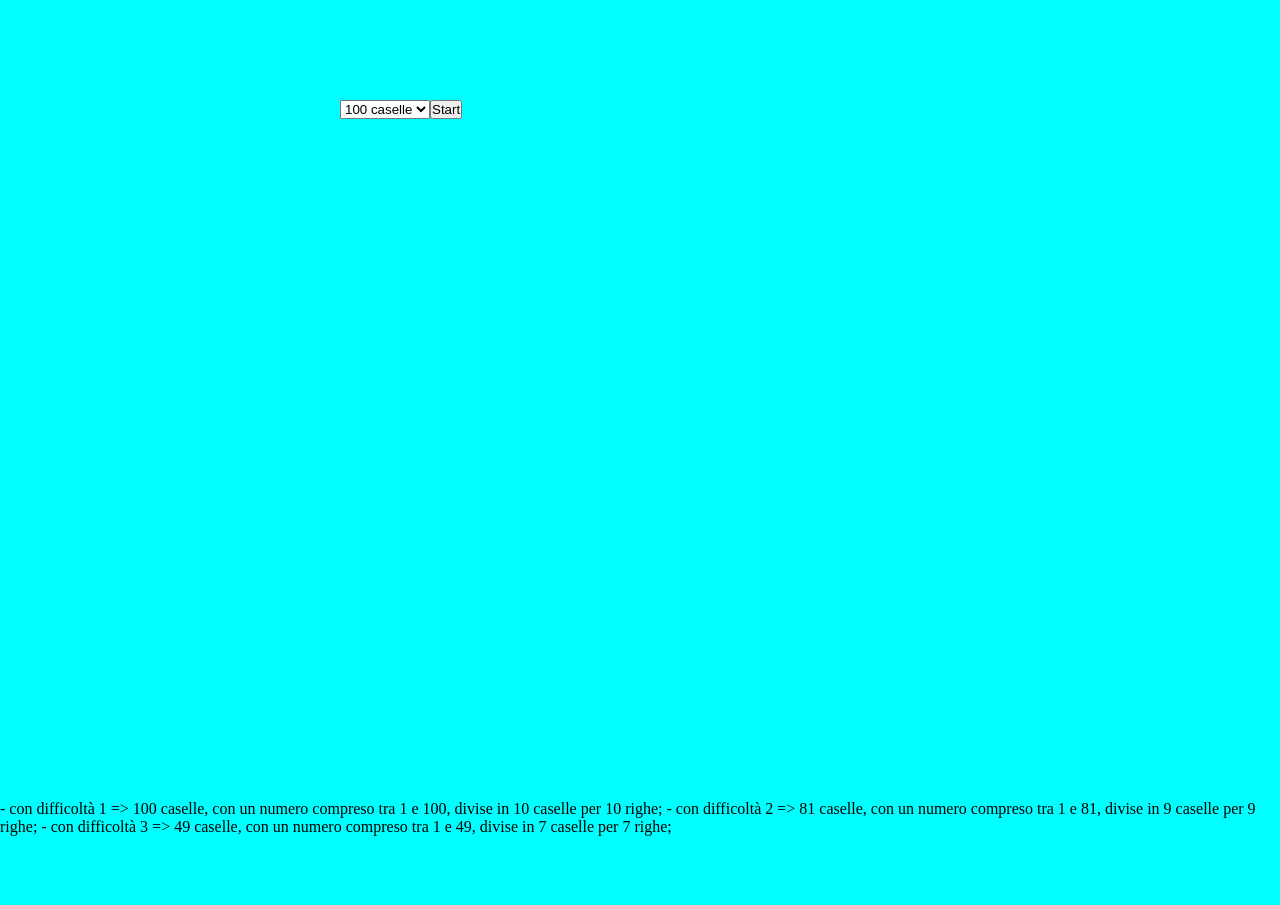
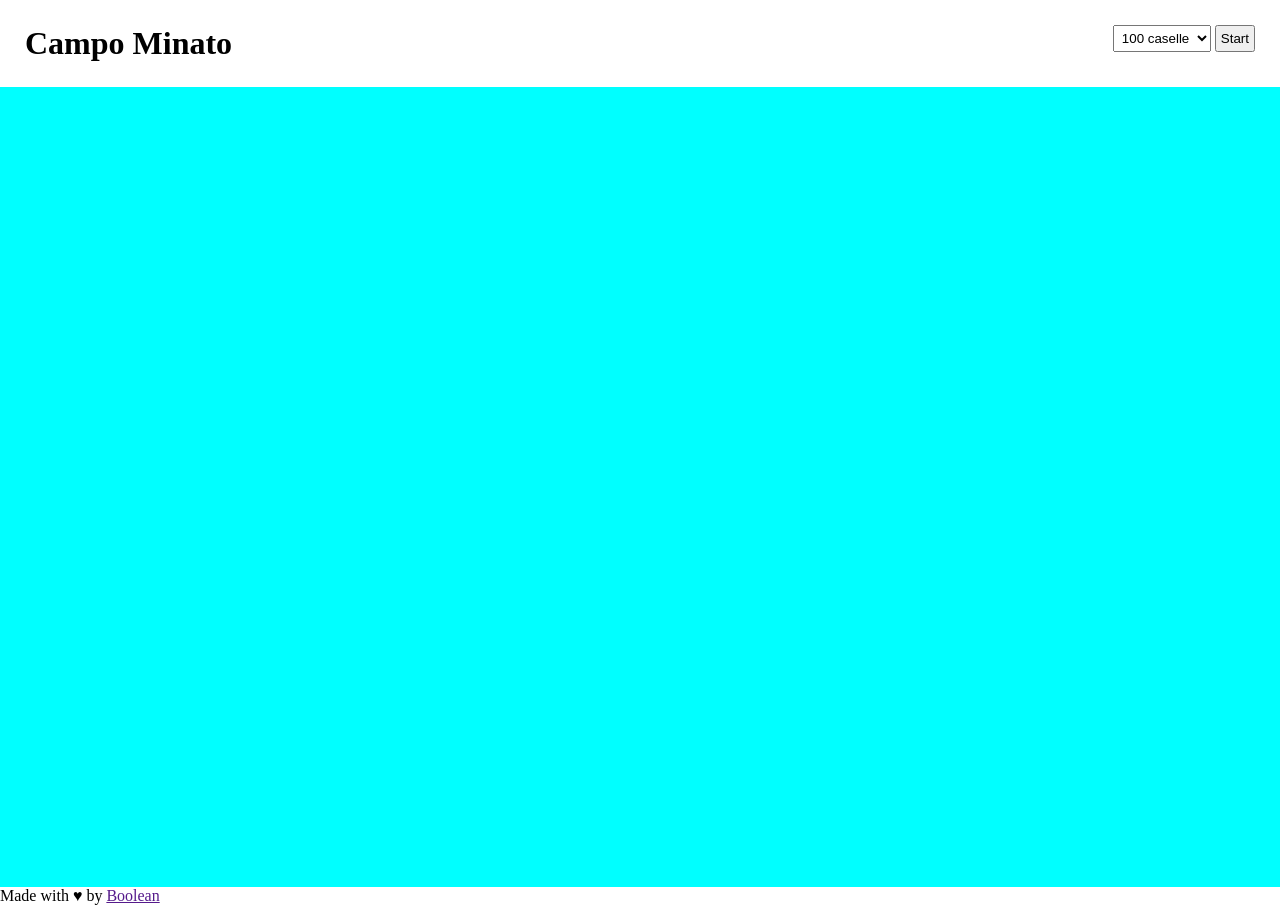
Before and after one commit to mikzanco/js-campominato-grid, a plain HTML site: page index.html in a window 1280 px wide. Before the commit the page ends 836 px from the top, so only its background shows below. Drawn offline with Linux system fonts and the light colour scheme.

Commit message:
[add] header and footer

```diff
--- a/css/style.css
+++ b/css/style.css
@@ -6,7 +6,28 @@
 
 body{
 
+    background-color: rgb(255, 255, 255);
+}
+
+header{
+    display: flex;
+    justify-content: space-between;
+}
+
+header #dificult, #start{
+    padding: 4px;
+}
+
+main{
     background-color: aqua;
+}
+
+.logo{
+    margin: 25px;
+}
+
+.object{
+    margin: 25px;
 }
 
 .main-wrapper{
@@ -34,3 +55,8 @@ body{
     border: 2px solid white;
     cursor: pointer;
 }
+
+
+footer{
+    display: flex;
+}
--- a/index.html
+++ b/index.html
@@ -8,9 +8,11 @@
     <title>Griglia Campo Minato</title>
 </head>
 <body>
-
-    <div class="main-wrapper">
-        <div class="container">
+    <header>
+        <div class="logo">
+            <h1>Campo Minato</h1>
+        </div>
+        <div class="object">
             <select  name="difficoltà" id="dificult">
                 <option value="100">100 caselle</option>
                 <option value="81">81 caselle</option>
@@ -18,12 +20,24 @@
             </select>
             <button id="start">Start</button>
         </div>
-    </div>
+    </header>
+    <main>
+        <div class="main-wrapper">
+            <div class="container">
 
+            </div>
+        </div>
+    </main>
+
+    <footer>
+        <div>
+            <p>Made with &hearts; by <a href="">Boolean</a></p>
+        </div>
+    </footer>
     <script src="js/script.js"></script>
 </body>
 </html>
 
-- con difficoltà 1 => 100 caselle, con un numero compreso tra 1 e 100, divise in 10 caselle per 10 righe;
+<!-- - con difficoltà 1 => 100 caselle, con un numero compreso tra 1 e 100, divise in 10 caselle per 10 righe;
 - con difficoltà 2 => 81 caselle, con un numero compreso tra 1 e 81, divise in 9 caselle per 9 righe;
-- con difficoltà 3 => 49 caselle, con un numero compreso tra 1 e 49, divise in 7 caselle per 7 righe;
+- con difficoltà 3 => 49 caselle, con un numero compreso tra 1 e 49, divise in 7 caselle per 7 righe; -->
```
